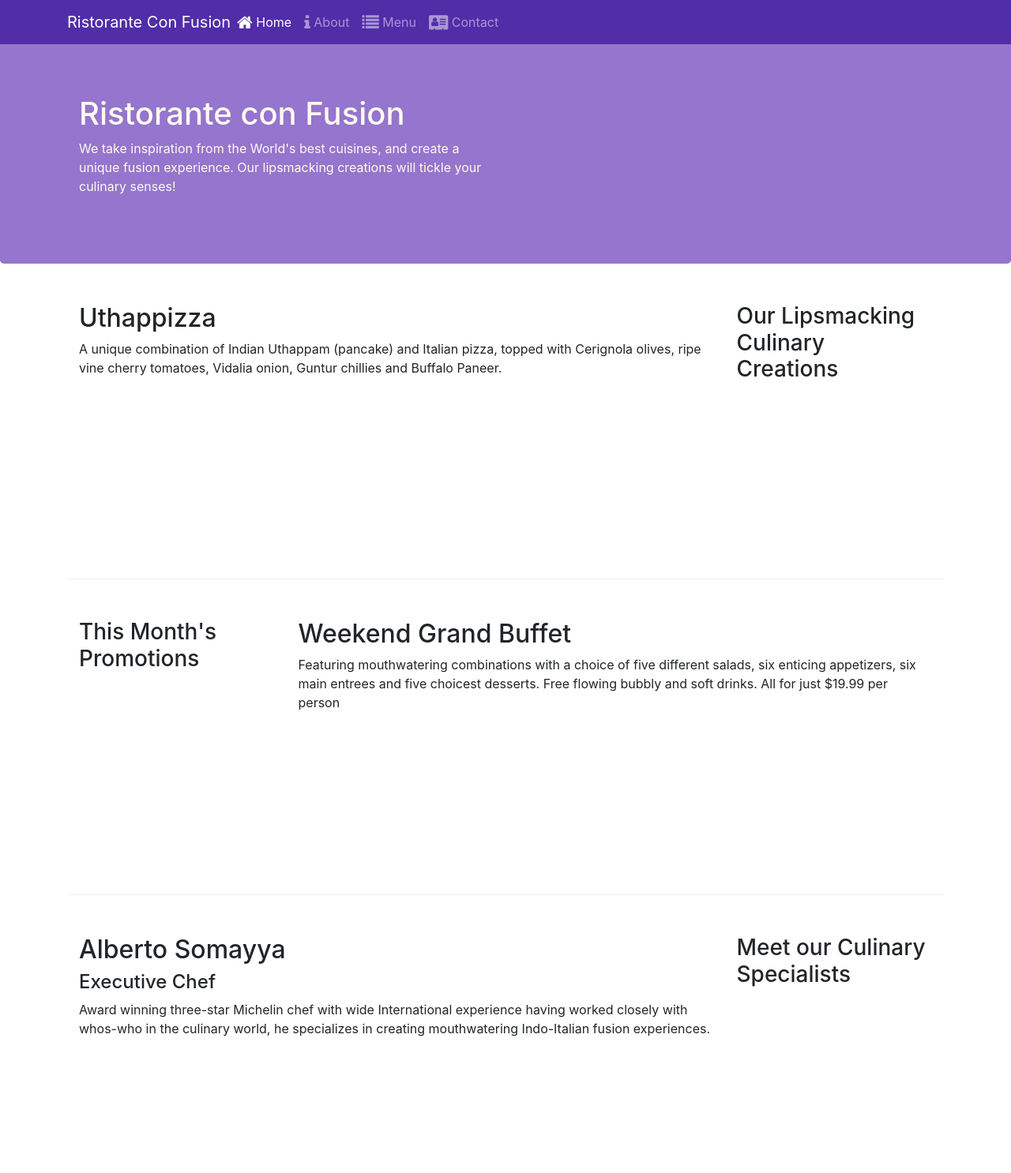
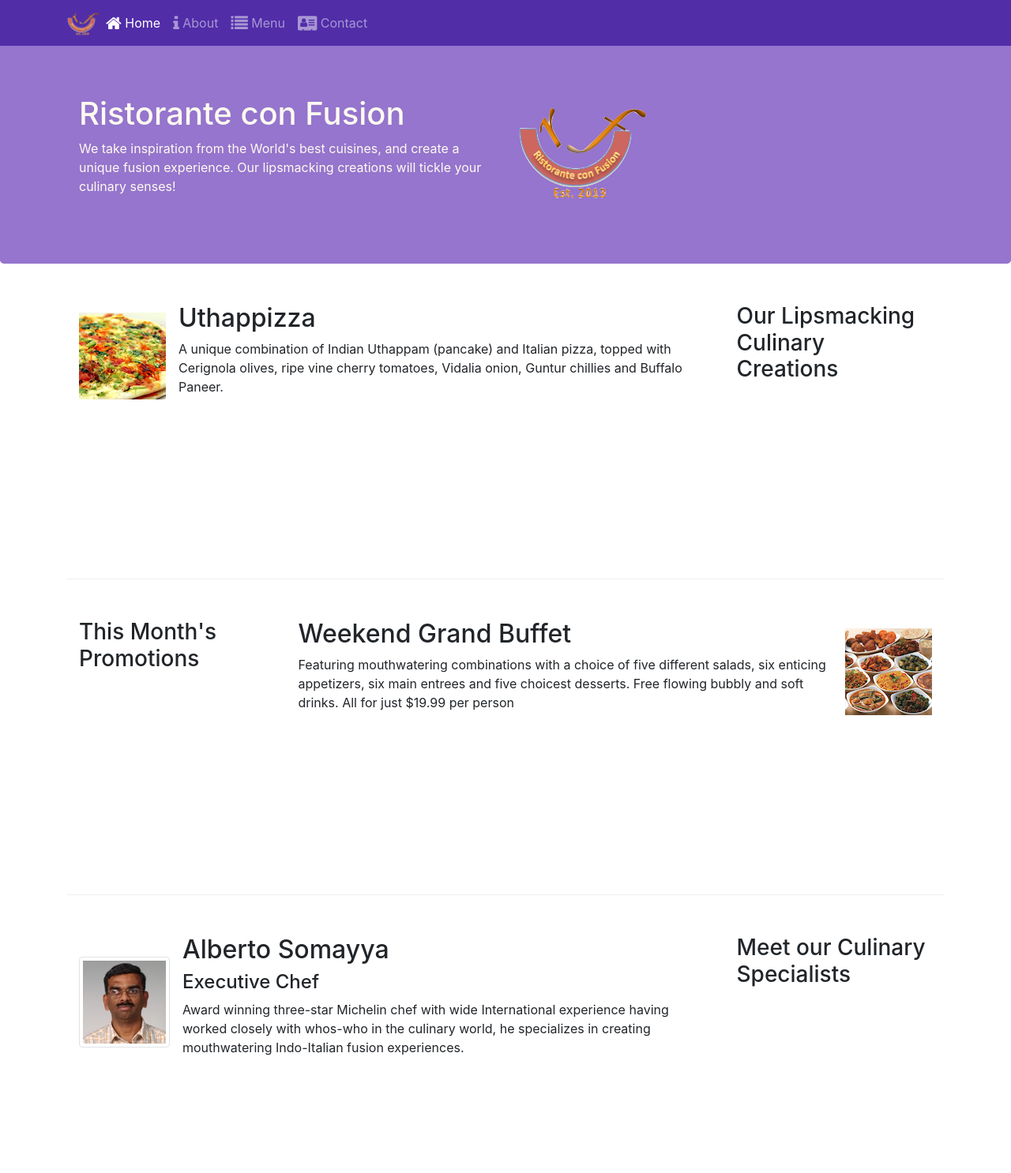
Before and after one commit to Naveen-Singh8783/restaurent, a website: page index.html in a window 1280 px wide. Shown: the top 1486 px of the page at 79% size. Drawn offline with nearby package versions, Linux system fonts and the light colour scheme.

Commit message:
Images and media

```diff
--- a/index.html
+++ b/index.html
@@ -21,7 +21,7 @@
             <button class="navbar-toggler" type="button" data-toggle="collapse" data-target="#Navbar">
                 <span class="navbar-togger-icon"></span>
             </button>
-            <a class="navbar-brand mr-auto" href="#">Ristorante Con Fusion</a>
+            <a class="navbar-brand mr-auto" href="#"><img src="img/logo.png" height="30" width="41"></a>
             <div class="collapse navbar-collapse" id="Navbar">
                 <ul class="navbar-nav mr-auto">
                         <li class="nav-item active"><a class="nav-link" href="#"><span class="fa fa-home fa-lg"></span> Home</a></li>
@@ -40,7 +40,8 @@
                     <h1>Ristorante con Fusion</h1>
                     <p>We take inspiration from the World's best cuisines, and create a unique fusion experience. Our lipsmacking creations will tickle your culinary senses!</p>
                 </div>
-                <div class="col-12 col-sm">
+                <div class="col-12 col-sm align-self-center">
+                        <img src="img/logo.png" class="img-fluid">
                 </div>
             </div>
         </div>
@@ -52,8 +53,13 @@
                 <h3>Our Lipsmacking Culinary Creations</h3>
             </div>
             <div class="col col-sm order-sm-first col-md">
-                <h2>Uthappizza</h2>
-                <p>A unique combination of Indian Uthappam (pancake) and Italian pizza, topped with Cerignola olives, ripe vine cherry tomatoes, Vidalia onion, Guntur chillies and Buffalo Paneer.</p>
+              <div class="media">
+                  <img class="d-flex mr-3 img-thumbail align-self-center" src="img/uthappizza.png" alt="uthappizza">
+                      <div class="media-body">
+                             <h2 class="mt-0">Uthappizza</h2>
+                             <p class="d-none d-sm-block">A unique combination of Indian Uthappam (pancake) and Italian pizza, topped with Cerignola olives, ripe vine cherry tomatoes, Vidalia onion, Guntur chillies and Buffalo Paneer.</p>
+                     </div>
+               </div>
             </div>
         </div>
 
@@ -63,8 +69,13 @@
                 <h3>This Month's Promotions</h3>
             </div>
             <div class="col col-sm col-md">
-                <h2>Weekend Grand Buffet</h2>
-                <p>Featuring mouthwatering combinations with a choice of five different salads, six enticing appetizers, six main entrees and five choicest desserts. Free flowing bubbly and soft drinks. All for just $19.99 per person </p>
+                <div class="media">
+                    <div class="media-body">
+                            <h2 class="mt-0">Weekend Grand Buffet</h2>
+                            <p class="d-none d-sm-block">Featuring mouthwatering combinations with a choice of five different salads, six enticing appetizers, six main entrees and five choicest desserts. Free flowing bubbly and soft drinks. All for just $19.99 per person </p>
+                    </div>
+                    <img class="d-flex ml-3 img-thumbail align-self-center" src="img/buffet.png" alt="Weekend Grand Buffet">
+                </div>
             </div>
         </div>
 
@@ -73,9 +84,19 @@
                 <h3>Meet our Culinary Specialists</h3>
             </div>
             <div class="col col-sm order-sm-first col-md">
-                <h2>Alberto Somayya</h2>
-                <h4>Executive Chef</h4>
-                <p>Award winning three-star Michelin chef with wide International experience having worked closely with whos-who in the culinary world, he specializes in creating mouthwatering Indo-Italian fusion experiences. </p>
+                    <div class="media">
+                            <img class="d-flex mr-3 img-thumbnail align-self-center"
+                                    src="img/alberto.png" alt="Alberto Somayya">
+                            <div class="media-body">
+                                <h2 class="mt-0">Alberto Somayya</h2>
+                                <h4>Executive Chef</h4>
+                                <p class="d-none d-sm-block">Award winning three-star Michelin chef with wide
+                                    International experience having worked closely with
+                                    whos-who in the culinary world, he specializes in
+                                    creating mouthwatering Indo-Italian fusion experiences.
+                                    </p>
+                            </div>
+                        </div>
             </div>
         </div>
     </div>
```
Also changed, not shown: img/alberto.png (added), img/buffet.png (added), img/logo.png (added), img/uthappizza.png (added), 1 other file.
